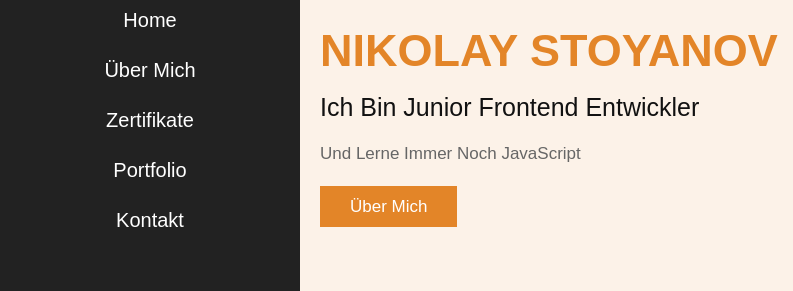
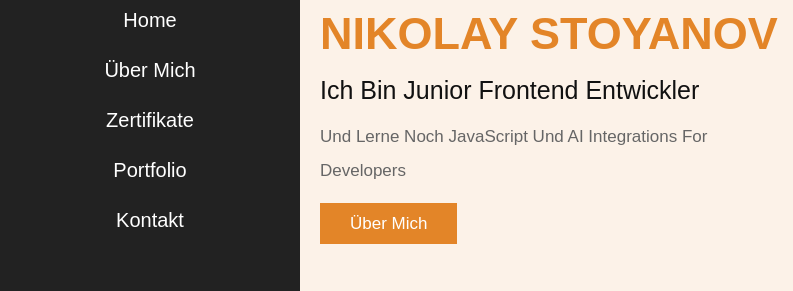
Before and after one commit to Niko5886/portfolio, a plain HTML site: page index.html in a window 1280 px wide. Shown: the part 312-603 px from the top of the page, 0-793 px from the left. Drawn offline with Linux system fonts and the light colour scheme.

Commit message:
Update index.html

```diff
--- a/index.html
+++ b/index.html
@@ -42,7 +42,7 @@
       <div class="content">
         <h3>Ich heiße <span>Nikolay Stoyanov</span></h3>
         <p class="info">Ich bin Junior Frontend Entwickler</p>
-        <p class="text">und lerne immer noch JavaScript</p>
+        <p class="text">und lerne noch JavaScript und AI Integrations for Developers</p>
         <a href="#about" class="btn">Über mich</a>
       </div>
 
```
